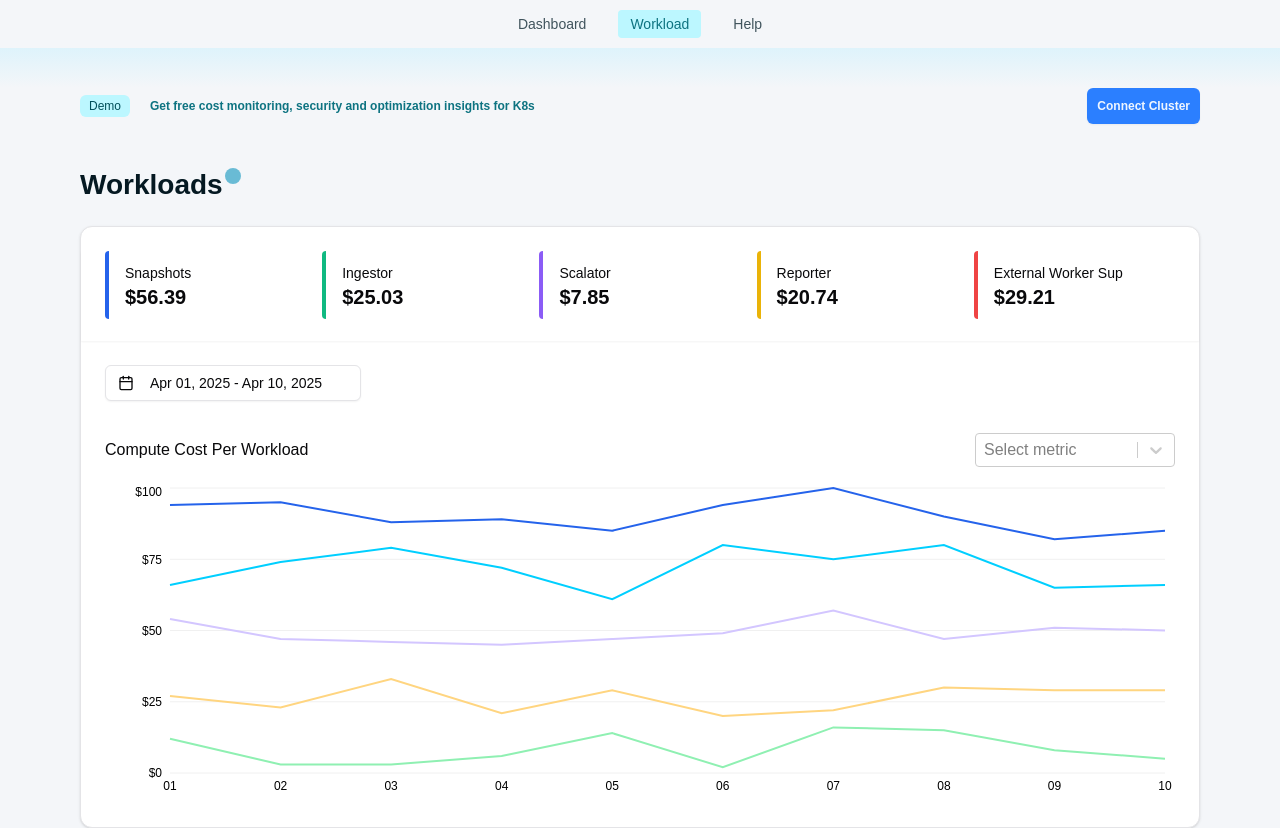
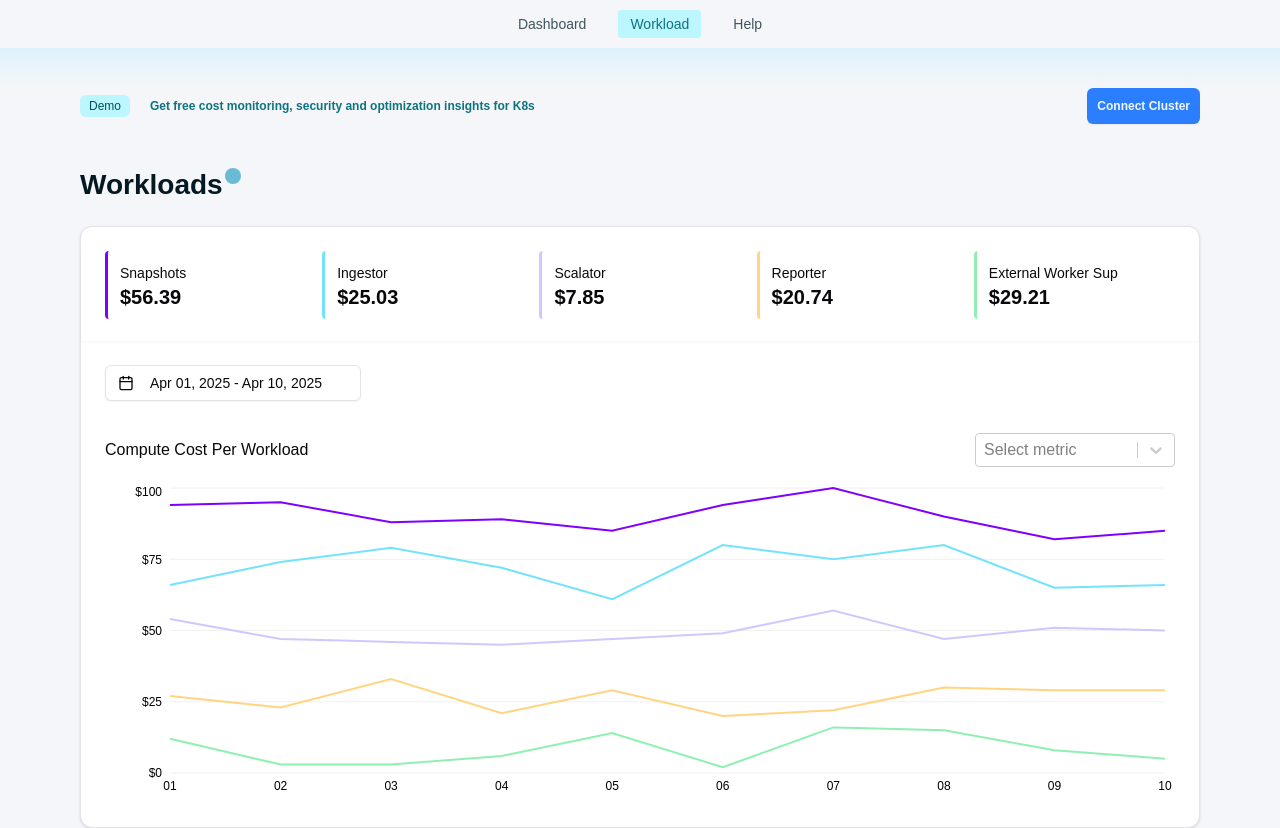
Before and after one commit to surajyadav484/kubespin-poc, a React (Vite) app: page /workload in a window 1280 px wide. Shown: the top 828 px of the page. Built offline with nearby package versions, Linux system fonts and the light colour scheme; what driver.js would draw is missing.

Commit message:
Adding few color changes

```diff
--- a/src/shared-component/Workload/WorkloadGraph.jsx
+++ b/src/shared-component/Workload/WorkloadGraph.jsx
@@ -148,8 +148,8 @@ export default function DateRangePickerWithData() {
     "ExternalWorkerSupport",
   ];
   const metricColors = {
-    Snapshots: "#2563eb",
-    Ingestor: "#00CFFF",
+    Snapshots: "#7F00FF",
+    Ingestor: "#73e3fc",
     Scalator: "#D3C6FF",
     Reporter: "#FFD580",
     ExternalWorkerSupport: "#8FF0B2",
@@ -207,23 +207,23 @@ export default function DateRangePickerWithData() {
         <CardHeader className="shadow-xs">
           <CardTitle>
             <div className="grid grid-cols-1 sm:grid-cols-2 lg:grid-cols-3 xl:grid-cols-5 gap-4 mb-4">
-              <div className="border-l-4 border-[#2563eb] px-4 py-3 bg-white rounded">
+              <div className="border-l-3 border-[#7F00FF] px-3 py-3 bg-white rounded">
                 <div className="text-sm font-light mb-1">Snapshots</div>
                 <div className="text-[20px] font-semibold">$56.39</div>
               </div>
-              <div className="border-l-4 border-[#10b981] px-4 py-3 bg-white rounded">
+              <div className="border-l-3 border-[#73e3fc] px-3 py-3 bg-white rounded">
                 <div className="text-sm font-light mb-1">Ingestor</div>
                 <div className="text-[20px] font-semibold">$25.03</div>
               </div>
-              <div className="border-l-4 border-[#8b5cf6] px-4 py-3 bg-white rounded">
+              <div className="border-l-3 border-[#D3C6FF] px-3 py-3 bg-white rounded">
                 <div className="text-sm font-light mb-1">Scalator</div>
                 <div className="text-[20px] font-semibold">$7.85</div>
               </div>
-              <div className="border-l-4 border-[#eab308] px-4 py-3 bg-white rounded">
+              <div className="border-l-3 border-[#FFD580] px-3 py-3 bg-white rounded">
                 <div className="text-sm font-light mb-1">Reporter</div>
                 <div className="text-[20px] font-semibold">$20.74</div>
               </div>
-              <div className="border-l-4 border-[#ef4444] px-4 py-3 bg-white rounded">
+              <div className="border-l-3 border-[#8FF0B2] px-3 py-3 bg-white rounded">
                 <div className="text-sm font-light mb-1 truncate">
                   External Worker Sup
                 </div>
```
